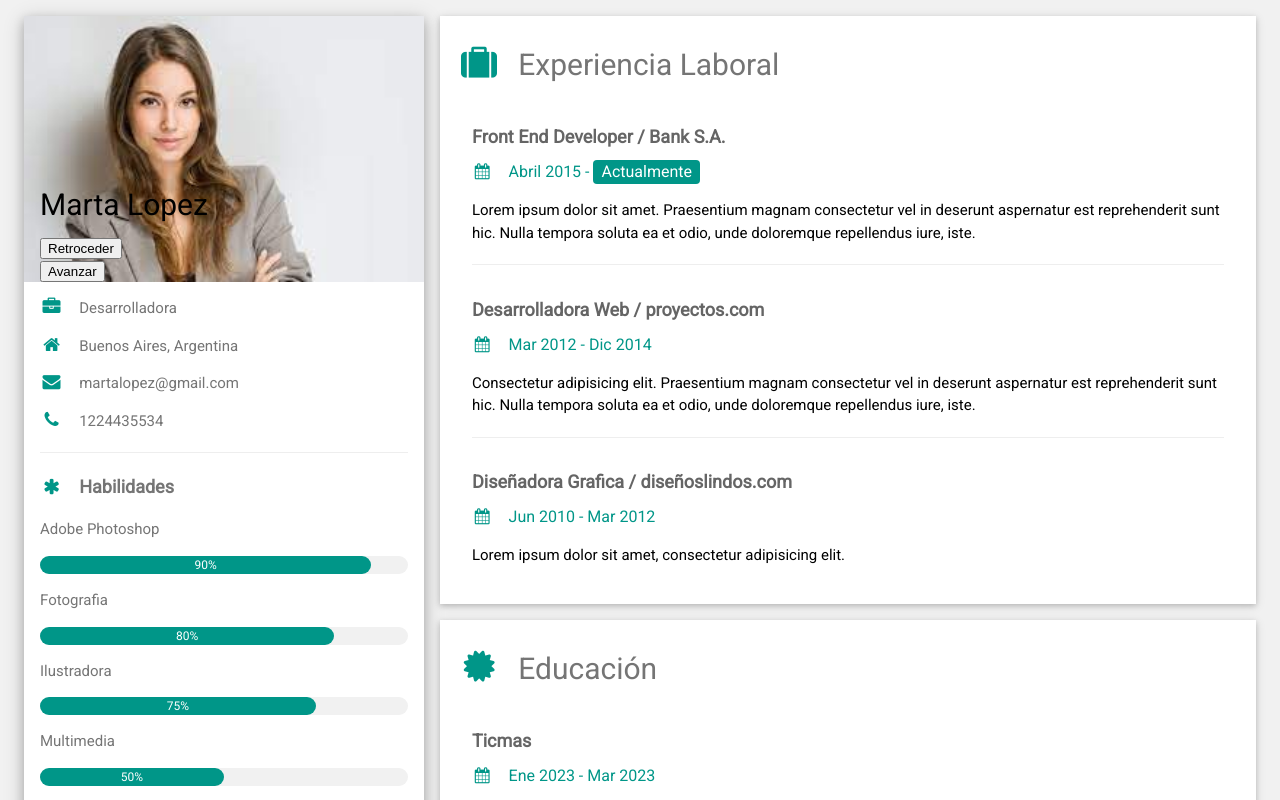
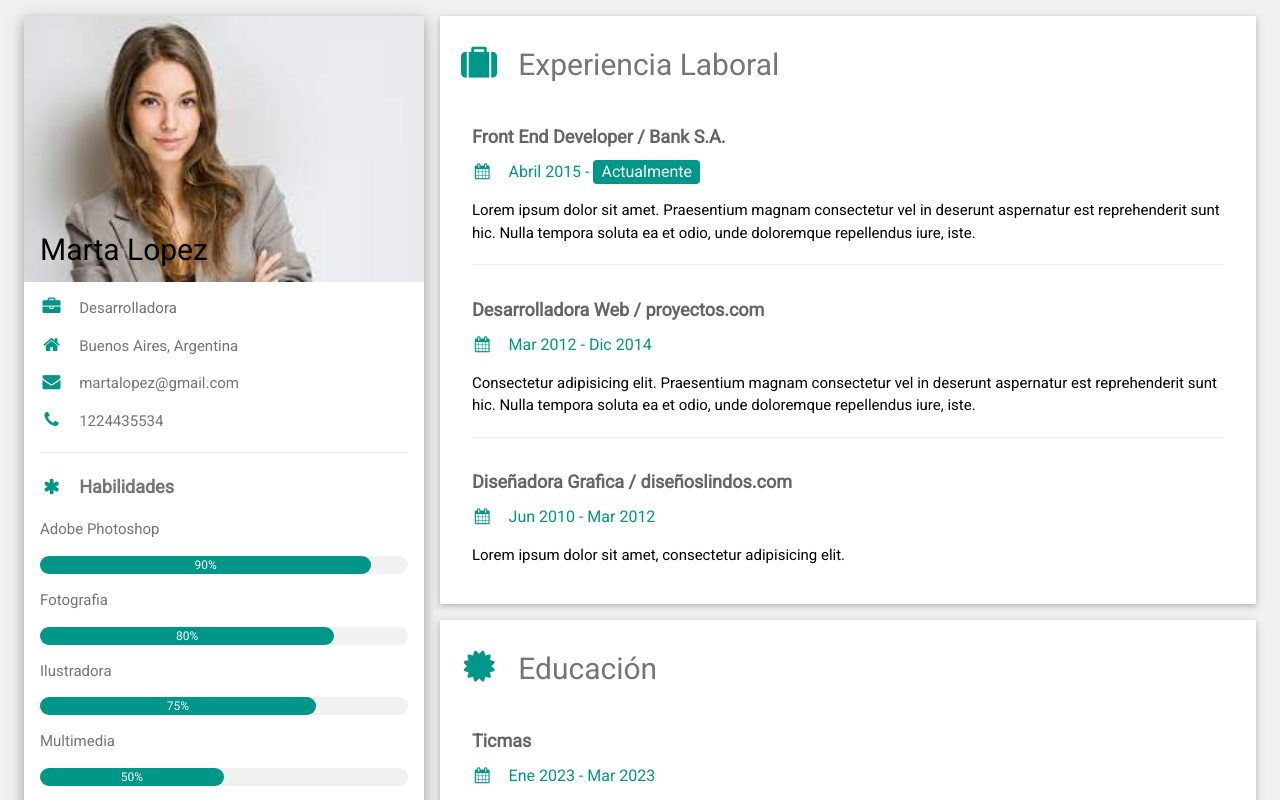
Before and after one commit to Eloy19/CV, a plain HTML site: page index.html in a window 1280 px wide. Shown: the top 800 px of the page. Drawn offline with Linux system fonts and the light colour scheme; files whose address does not match are found by name.

Commit message:
Update index.html

```diff
--- a/index.html
+++ b/index.html
@@ -62,11 +62,7 @@
               alt="Foto de perfil" style="width:100%">
             <div class="dd-display-bottomleft dd-container dd-text-black">
               <h2>Marta Lopez</h2>
-              <div class="carousel">
-                <button id="retroceder">Retroceder</button>
-                <div id="imagen"></div>
-                <button id="avanzar">Avanzar</button>
-            </div>
+
             </div>
           </div>
           <div class="dd-container">
```
